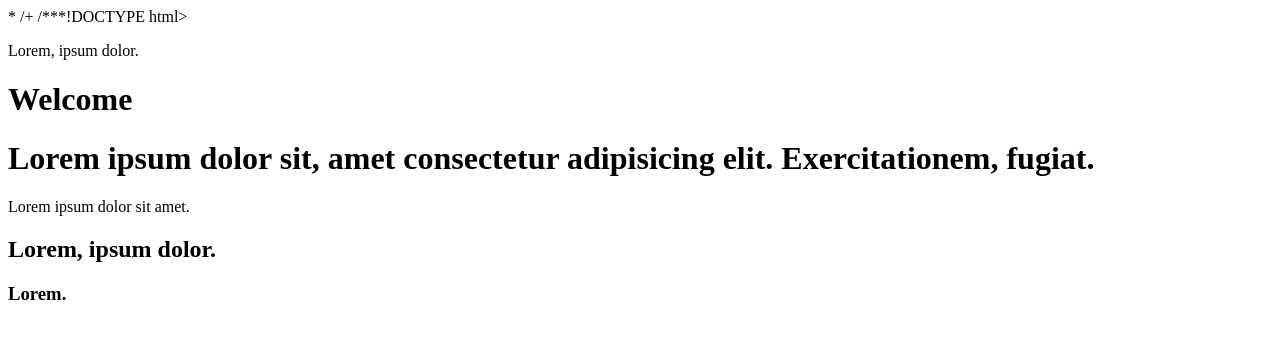
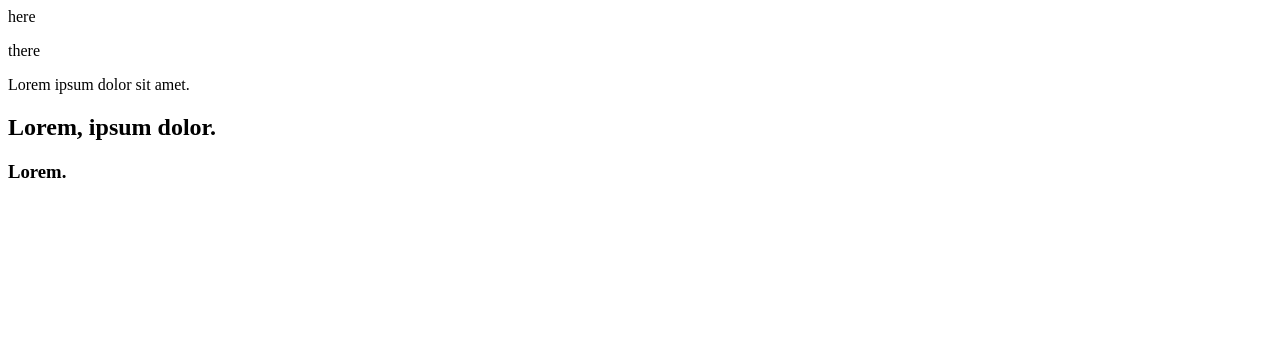
Before and after one commit to varawa/javascript, a plain HTML site: page index.html in a window 1280 px wide. Drawn offline with Linux system fonts and the light colour scheme.

Commit message:
Updating and changing content .

```diff
--- /dev/null
+++ b/DOM/UpdatingContent.js
@@ -0,0 +1,18 @@
+//Updating and changing content .
+
+//Inner Text
+//Retrieve and set content in plain text .
+
+let cont = document.querySelector('.content') ;
+cont.innerText = "here" ;
+console.log(cont.innerText) ;
+
+//It does not ignore spaces .
+
+//innerHTML
+//Retrieve and set content in HTML format .
+
+
+cont.innerHTML += "<p>there</p>" ;
+
+console.log(cont.innerHTML) ;
--- a/index.html
+++ b/index.html
@@ -1,6 +1,4 @@
-*
-
-/+  /***!DOCTYPE html>
+<!DOCTYPE html>
 <html lang="en">
 <head>
     <meta charset="UTF-8">
@@ -8,14 +6,17 @@
     <title>JavaScript</title>
 </head>
 <body>
-    <p>Lorem, ipsum dolor.</p>
-    <h1>Welcome</h1>
-    <h1>Lorem ipsum dolor sit, amet consectetur adipisicing elit. Exercitationem, fugiat.</h1>
+    <div class = "content">
+        <p>Lorem, ipsum dolor.</p>
+        <h1>Welcome</h1>
+        <h2>Lorem ipsum dolor sit, amet consectetur adipisicing elit. Exercitationem, fugiat.</h2>
+
+    </div>
     <p>Lorem ipsum dolor sit amet.</p>
     <h2 class = "new">Lorem, ipsum dolor.</h2>
     <h3 id = "news">Lorem.</h3>
 
-    <script src="DOM\getElementsBy.js">
+    <script src="DOM\UpdatingContent.js">
 
     </script>
 </body>
```
